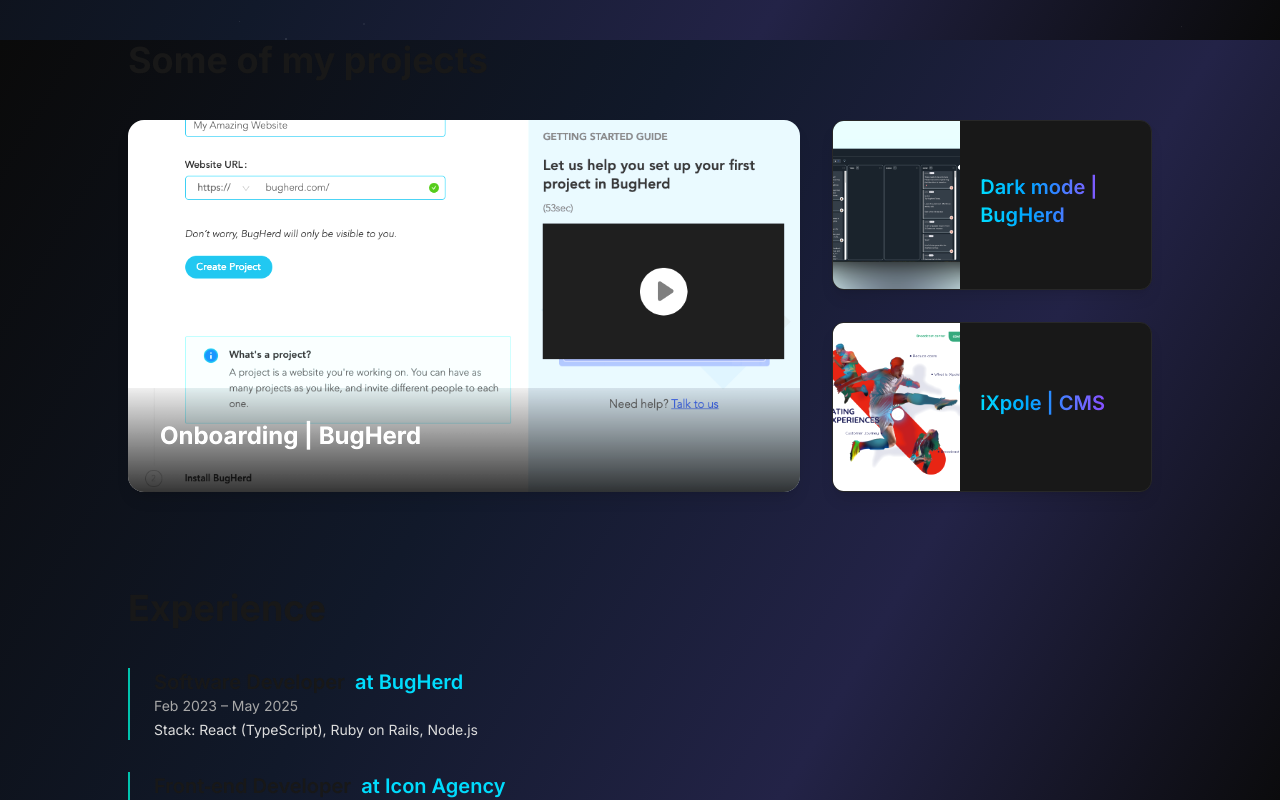
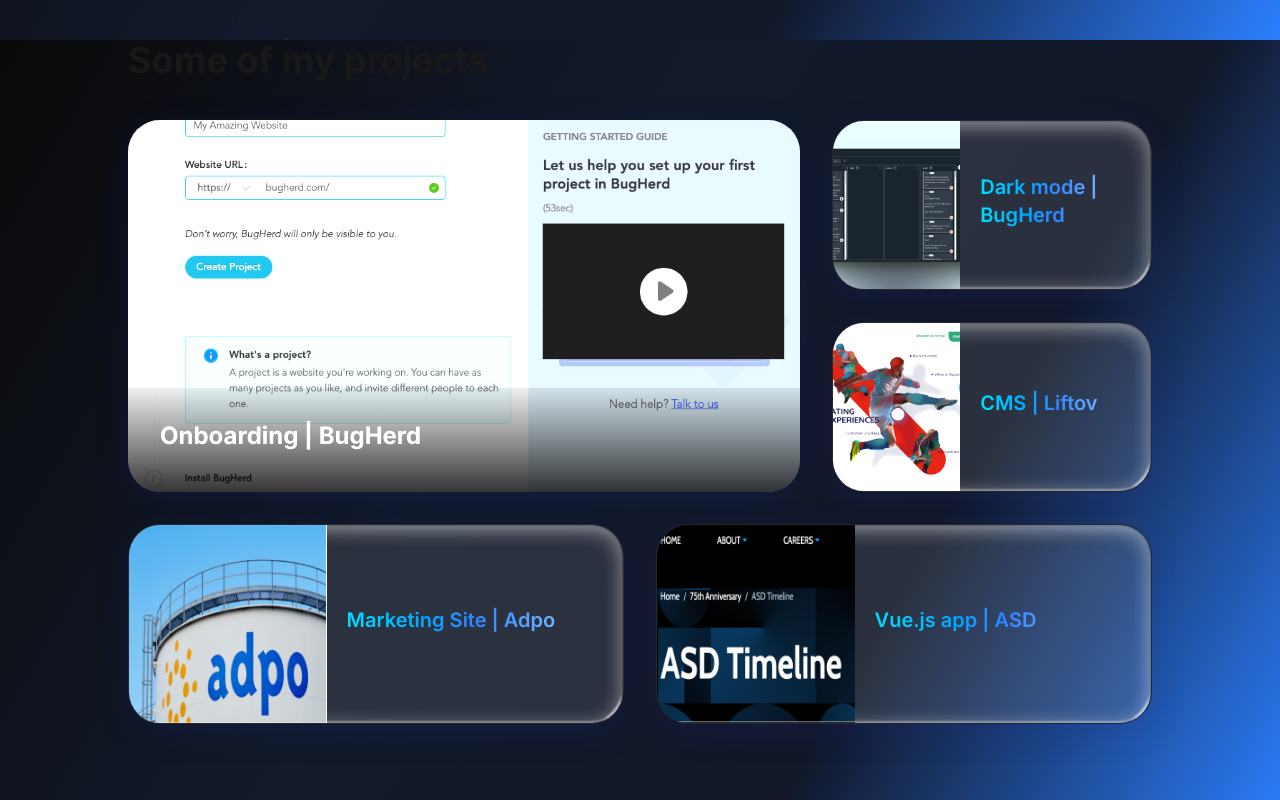
Before and after one commit to KapiteinKattenkwaad/personal-next-site, a Next.js app: page / in a window 1280 px wide. Shown: the part 760-1560 px from the top of the page. Built offline with nearby package versions, Linux system fonts and the light colour scheme.

Commit message:
added more project

```diff
--- a/app/components/Footer.tsx
+++ b/app/components/Footer.tsx
@@ -4,10 +4,10 @@
 export default function Footer() {
     return (
         <div className="w-full">
-            <div className="flex justify-center items-center gap-6 py-6 border-t border-neutral-800">
+            <div className="flex justify-center items-center gap-6 py-6">
                 <Socials />
             </div>
-            <footer className="w-full border-t border-neutral-800 py-6 text-center text-sm text-neutral-300">
+            <footer className="w-full py-6 text-center text-sm text-neutral-300">
                 © {new Date().getFullYear()} Max Stouten — Built with Next.js 15 &amp; Tailwind CSS
             </footer>
         </div>
--- a/app/components/Projects.tsx
+++ b/app/components/Projects.tsx
@@ -15,10 +15,22 @@
     link: 'https://updates.bugherd.com/release/esapQ-welcome-to-the-dark-side',
   },
   {
-    title: 'iXpole | CMS',
+    title: 'CMS | Liftov',
     description: 'A headless CMS with Vue.js and Prismic and a few teeny tiny animations.',
     image: '/assets/ixpole.png',
     link: 'https://www.ixpole.com/',
+  },
+  {
+    title: 'Marketing Site | Adpo',
+    description: 'For this logistics company I made a website with Craft CMS and Tailwind to create a nice flow.',
+    image: '/assets/adpo-screenshot.png',
+    link: 'https://www.adpo.com/en',
+  },
+  {
+    title: 'Vue.js app | ASD',
+    description: 'To make the timeline for the 75th anniversary more interactive and smooth, I\'ve used a Vue 3 application inside of the Drupal theme. It uses Pinia for state management.',
+    image: '/assets/asd-screenshot.png',
+    link: 'https://www.asd.gov.au/about/history/timeline/',
   },
   // {
   //   title: 'Blog Engine',
@@ -54,11 +66,15 @@
       </motion.h2>
       <div className="grid grid-cols-1 md:grid-cols-3 md:grid-rows-2 gap-8">
         {/* First project: big overlay card */}
-        <a
+        <motion.a
+          initial={{ opacity: 0, y: 30 }}
+          whileInView={{ opacity: 1, y: 0 }}
+          viewport={{ once: true }}
+          transition={{ duration: 0.7 }}
           href={projects[0].link}
           target="_blank"
           rel="noopener noreferrer"
-          className="relative col-span-1 md:col-span-2 md:row-span-2 rounded-2xl overflow-hidden flex items-end min-h-[350px] md:min-h-[500px] shadow-lg group"
+          className="glass relative col-span-1 md:col-span-2 md:row-span-2 rounded-2xl overflow-hidden flex items-end min-h-[350px] md:min-h-[500px] shadow-lg group"
           style={{ minHeight: 350 }}
         >
           <img
@@ -71,16 +87,22 @@
             {/* <p className="text-base text-neutral-200 mb-2">{projects[0].description}</p> */}
             {/* <span className="inline-block text-cyan-400 font-medium group-hover:underline transition-all duration-300">View Project →</span> */}
           </div>
-        </a>
+        </motion.a>
 
         {/* Next two projects: stacked in col 3 */}
-        {projects.slice(1, 3).map((project) => (
+        {projects.slice(1, 3).map((project, idx) => (
+          <motion.div
+            key={project.title}
+            initial={{ opacity: 0, y: 30 }}
+            whileInView={{ opacity: 1, y: 0 }}
+            viewport={{ once: true }}
+            transition={{ delay: 0.2 + idx * 0.15, duration: 0.7 }}
+          >
             <a
-            key={project.title}
               href={project.link}
               target="_blank"
               rel="noopener noreferrer"
-            className="col-span-1 md:col-start-3 flex flex-row-reverse md:flex-row items-stretch bg-neutral-900 border border-neutral-800 rounded-xl overflow-hidden shadow-lg hover:scale-[1.02] hover:shadow-xl transition-transform duration-300 cursor-pointer"
+              className="glass col-span-1 md:col-start-3 flex flex-row-reverse md:flex-row items-stretch bg-neutral-900 border border-neutral-800 rounded-xl overflow-hidden shadow-lg hover:scale-[1.02] hover:shadow-xl transition-transform duration-300 cursor-pointer"
               style={{ minHeight: 170 }}
             >
               <div className="relative w-2/5 md:h-auto">
@@ -91,15 +113,51 @@
                 />
               </div>
               <div className="flex-1 p-5 flex flex-col justify-center">
-              <h3 className="text-xl font-semibold mb-2 text-transparent bg-clip-text bg-gradient-to-r from-cyan-400 via-blue-500 to-purple-600">
+                <h3 className="text-xl font-semibold mb-2 text-transparent bg-clip-text bg-gradient-to-r from-cyan-400 via-blue-500 to-blue-300">
                   {project.title}
                 </h3>
                 {/* <p className="text-sm text-neutral-300 mb-2">{project.description}</p> */}
                 {/* <span className="inline-block text-cyan-400 font-medium group-hover:underline transition-all duration-300">View Project →</span> */}
               </div>
             </a>
+          </motion.div>
         ))}
       </div>
+        {/* Next two projects: stacked in col 2 */}
+        <motion.div className="grid grid-cols-1 md:grid-cols-2 md:grid-rows-2 gap-8 mt-8">
+        {projects.slice(3, 5).map((project, idx) => (
+          <motion.div
+            key={project.title}
+            initial={{ opacity: 0, y: 30 }}
+            whileInView={{ opacity: 1, y: 0 }}
+            viewport={{ once: true }}
+            transition={{ delay: 0.2 + idx * 0.15, duration: 0.7 }}
+          >
+            <a
+              href={project.link}
+              target="_blank"
+              rel="noopener noreferrer"
+              className="glass col-span-1 md:col-start-3 flex flex-row-reverse md:flex-row items-stretch bg-neutral-900 border border-neutral-800 rounded-xl overflow-hidden shadow-lg hover:scale-[1.02] hover:shadow-xl transition-transform duration-300 cursor-pointer"
+              style={{ minHeight: 170 }}
+            >
+              <div className="relative w-2/5 md:h-auto">
+                <img
+                  src={project.image}
+                  alt={project.title}
+                  className="object-cover w-full h-full group-hover:opacity-90 transition-opacity duration-300"
+                />
+              </div>
+              <div className="flex-1 p-5 flex flex-col justify-center">
+                <h3 className="text-xl font-semibold mb-2 text-transparent bg-clip-text bg-gradient-to-r from-cyan-400 via-blue-500 to-blue-300">
+                  {project.title}
+                </h3>
+                {/* <p className="text-sm text-neutral-300 mb-2">{project.description}</p> */}
+                {/* <span className="inline-block text-cyan-400 font-medium group-hover:underline transition-all duration-300">View Project →</span> */}
+              </div>
+            </a>
+          </motion.div>
+        ))}
+        </motion.div>
     </section>
   );
 }
--- a/app/components/WorkExperience.tsx
+++ b/app/components/WorkExperience.tsx
@@ -32,7 +32,6 @@
 
 export default function WorkExperience() {
     return (
-
         <section id="experience" className="w-full max-w-5xl mx-auto pb-24">
             <motion.h2
                 initial={{ opacity: 0 }}
@@ -44,37 +43,41 @@
                 Experience
             </motion.h2>
 
-            <div className="space-y-8">
+            <div className="relative space-y-8">
                 {experiences.map((exp, i) => (
                     <motion.div
                         key={exp.company}
-                        initial={{ opacity: 0, x: -30 }}
-                        whileInView={{ opacity: 1, x: 0 }}
+                        initial={{ opacity: 0, y: 30 }}
+                        whileInView={{ opacity: 1, y: 0 }}
                         viewport={{ once: true }}
                         transition={{ delay: i * 0.1, duration: 0.6 }}
-                        className="border-l-2 border-teal-500 pl-6 relative"
+                        className="glass p-4 items-start md:items-center gap-4 md:gap-0 md:grid md:grid-cols-[auto_1fr_auto] md:gap-x-8 relative"
+                        style={{ zIndex: 1 }}
                     >
-                        <h3 className="text-xl font-semibold">
-                            {exp.role} &nbsp;
 
-                            {
-                                exp.link ? (
-                                    <a className='relative text-cyan-400 border-b-2 border-transparent hover:border-cyan-400 transition-all duration-300' href={exp.link} target='_blank'>
+                        {/* Main content */}
+                        <div className="flex-1">
+                            <h3 className="text-xl font-semibold">
+                                {exp.role} &nbsp;
+                                {exp.link ? (
+                                    <a className='relative text-transparent bg-clip-text bg-gradient-to-r from-cyan-400 via-blue-500 to-blue-300 border-b-2 border-transparent hover:border-b-blue-500 transition-all' href={exp.link} target='_blank'>
                                         at {exp.company}
                                     </a>
-                                )
-                                    : <span>
-                                        at  {exp.company}
-                                    </span>
-                            }
-
-                        </h3>
-                        <p className="text-sm text-neutral-400 mb-1">{exp.period}</p>
-                        <p className="text-sm text-neutral-300">Stack: {exp.stack}</p>
+                                ) : <span>at {exp.company}</span>}
+                            </h3>
+                            <p className="text-sm text-neutral-200 mb-1 md:mb-0">Stack: {exp.stack}</p>
+                        </div>
+                        {/* Date on right for desktop */}
+                        <div className="hidden md:block text-right text-neutral-300 text-base min-w-[180px] pl-4">
+                            {exp.period}
+                        </div>
+                        {/* Date below for mobile */}
+                        <div className="md:hidden text-neutral-400 text-base mt-1 mb-2">
+                            {exp.period}
+                        </div>
                     </motion.div>
                 ))}
             </div>
         </section>
-
     )
 }
--- a/app/globals.css
+++ b/app/globals.css
@@ -39,14 +39,35 @@
   margin-block: 1.5rem;
 }
 
-/* .test {
+.glass {
+  position: relative;
+  background: rgba(255, 255, 255, 0.01);
+  backdrop-filter: blur(2px) saturate(180%);
+  /* border: 0.4px solid rgba(255, 255, 255, 0.8); */
+  border-radius: 2rem;
+  box-shadow: 0 8px 32px rgba(31, 38, 135, 0.2),
+              inset 0 4px 20px rgba(255, 255, 255, 0.3);
+}
 
-  color: #9810f;
-  color: #155dfc
-} */
+.glass::after {
+  content: '';
+  position: absolute;
+  top: 0;
+  left: 0;
+  width: 100%;
+  height: 100%;
+  background: rgba(255, 255, 255, 0.1);
+  border-radius: 2rem;
+  backdrop-filter: blur(1px);
+  box-shadow: inset -10px -8px 0px -11px rgba(255, 255, 255, 1),
+              inset 0px -9px 0px -8px rgba(255, 255, 255, 1);
+  opacity: 0.85;
+  z-index: -1;
+  filter: blur(1px) drop-shadow(10px 4px 6px black) brightness(115%);
+}
 
 body {
-  background: linear-gradient(120deg, #0a0a0a 0%, #11192A 40%, #232347 70%, #0a0a0a 100%);
+  background: linear-gradient(120deg, #0a0a0a 0%, #11192A 40%, #111728 70%, #2B7FFF 100%);
   background-size: 200% 200%;
   background-attachment: fixed;
   animation: gradient-animation 16s ease-in-out infinite;
```
Also changed, not shown: public/assets/adpo-screenshot.png (added), public/assets/asd-screenshot.png (added). Lines whose indentation alone changed are shown as unchanged.
